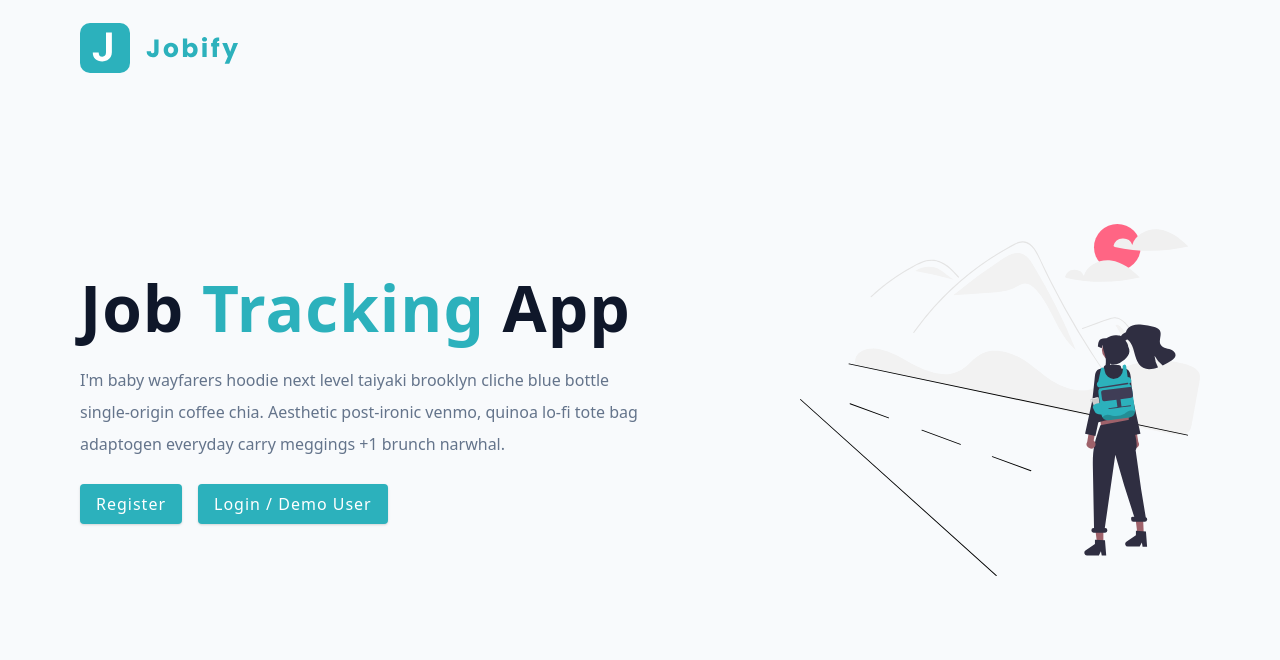
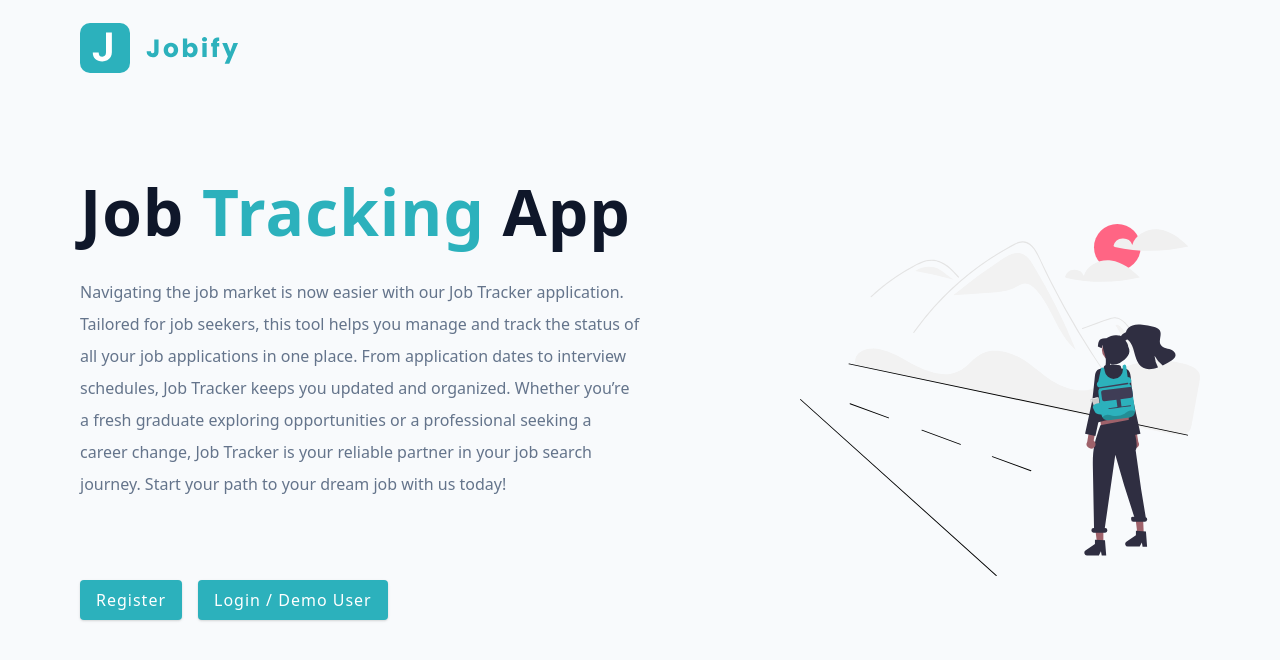
Before and after one commit to SkimJazz/mern-jobify-version0, a React (Vite) app in the folder client/: page / in a window 1280 px wide. Shown: the top 660 px of the page. Built offline with nearby package versions, Linux system fonts and the light colour scheme.

Commit message:
Changed Landing page introduction paragraph and adjust paragraph bottom spacing

```diff
--- a/client/src/assets/wrappers/LandingPage.js
+++ b/client/src/assets/wrappers/LandingPage.js
@@ -23,12 +23,12 @@ const Wrapper = styled.section`
         span {
             color: var(--primary-500);
         }
-        margin-bottom: 1.5rem;
+        margin-bottom: 2rem;
     }
     p {
         line-height: 2;
         color: var(--text-secondary-color);
-        margin-bottom: 1.5rem;
+        margin-bottom: 5rem;
         max-width: 35em;
 
     }
--- a/client/src/pages/Landing.jsx
+++ b/client/src/pages/Landing.jsx
@@ -20,10 +20,13 @@ const Landing = () => {
                         job <span> tracking </span> app
                     </h1>
                     <p>
-                        I'm baby wayfarers hoodie next level taiyaki brooklyn cliche blue
-                        bottle single-origin coffee chia. Aesthetic post-ironic venmo,
-                        quinoa lo-fi tote bag adaptogen everyday carry meggings +1 brunch
-                        narwhal.
+                        Navigating the job market is now easier with our Job Tracker application.
+                        Tailored for job seekers, this tool helps you manage and track the status
+                        of all your job applications in one place. From application dates to
+                        interview schedules, Job Tracker keeps you updated and organized. Whether
+                        you’re a fresh graduate exploring opportunities or a professional seeking
+                        a career change, Job Tracker is your reliable partner in your job search
+                        journey. Start your path to your dream job with us today!
                     </p>
                     <Link to='/register' className='btn register-link'>
                         Register
```
